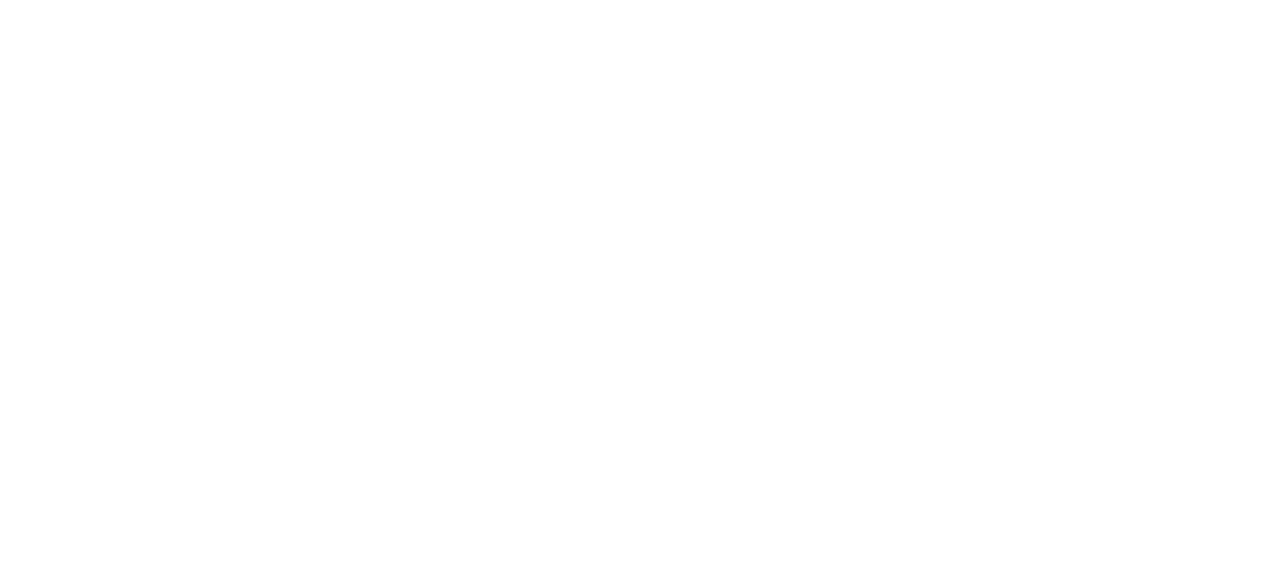
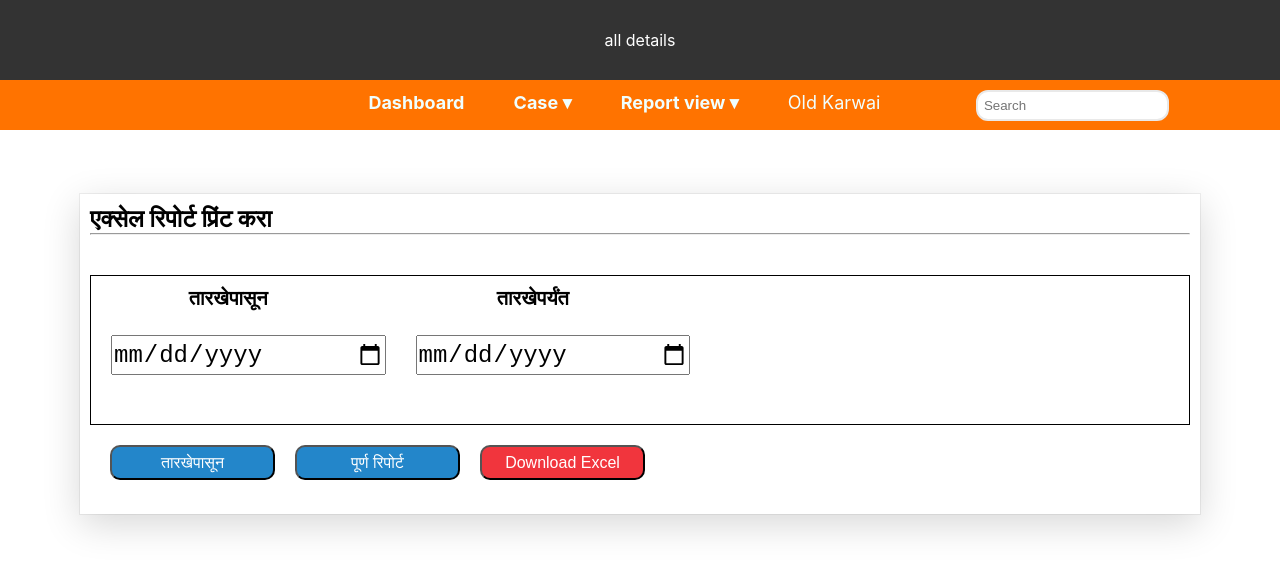
Before and after one commit to KunalMalusare25/101, a React (Create React App) app: page /#/makeexcel in a window 1280 px wide. Before the commit this address had no page. Shown: the top 572 px of the page. Built offline with nearby package versions, Linux system fonts and the light colour scheme.

Commit message:
first commit

```diff
--- a/src/App.js
+++ b/src/App.js
@@ -11,6 +11,9 @@
 import RejectReason from "./pages/Case/rejectreason/RejectReason";
 import Signin from "./pages/register/signin";
 import Login from "./pages/login/login";
+import MakeReport from "./pages/reportview/makereport/MakeReport";
+import Makeexcel from "./pages/reportview/makeexcel/Makeexcel";
+import Inforeport from "./pages/reportview/jaab/Inforeport";
 
 function App() {
   return (
@@ -26,6 +29,9 @@
           <Route path="closed" element={<Closed />} />
           <Route path="reject" element={<Reject />} />
           <Route path="rejectreason" element={<RejectReason />} />
+          <Route path="makereport" element={<MakeReport />} />
+          <Route path="makeexcel" element={<Makeexcel />} />
+          <Route path="inforeport" element={<Inforeport />} />
         </Route>
       </Routes>
     </HashRouter>
--- a/src/components/Head/header.js
+++ b/src/components/Head/header.js
@@ -95,17 +95,17 @@
               {isReportDropdownOpen && (
                 <ul className="dropdown-menu">
                   <li>
-                    <span onClick={() => handleNavigate("/make-report")}>
+                    <span onClick={() => handleNavigate("/makereport")}>
                       रिपोर्ट तयार करा
                     </span>
                   </li>
                   <li>
-                    <span onClick={() => handleNavigate("/excel-report")}>
+                    <span onClick={() => handleNavigate("/makeexcel")}>
                       एक्सेल रिपोर्ट प्रिंट करा
                     </span>
                   </li>
                   <li>
-                    <span onClick={() => handleNavigate("/info-report")}>
+                    <span onClick={() => handleNavigate("/inforeport")}>
                       कर्जदार माहिती
                     </span>
                   </li>
--- a/src/pages/Case/Inprocess.js
+++ b/src/pages/Case/Inprocess.js
@@ -111,14 +111,16 @@
                         openDropdownIndex === index ? "show" : ""
                       }`}
                     >
-                      <li onClick={() => handleNavigate("/")}>See</li>
-                      <li onClick={() => handleNavigate("/")}>
+                      <li onClick={() => handleNavigate("/dashboard")}>See</li>
+                      <li onClick={() => handleNavigate("/dashboard")}>
                         Create a Report
                       </li>
                       <li onClick={() => handleNavigate("/dashboard")}>
                         Upload the Document
                       </li>
-                      <li onClick={() => handleNavigate("/")}>Daily Name</li>
+                      <li onClick={() => handleNavigate("/dashboard")}>
+                        Daily Name
+                      </li>
                     </ul>
                   </div>
                 </td>
--- a/src/pages/Case/NewCase.js
+++ b/src/pages/Case/NewCase.js
@@ -59,11 +59,13 @@
         </p>
         <div className="btn">
           <button
+            onClick={() => handleNavigate("/dashboard")}
             style={{
               margin: "10px 0 0 15px",
               padding: "8px",
               color: "white",
               backgroundColor: "green",
+              cursor: "pointer",
               border: "none",
               borderRadius: "5px",
             }}
--- a/src/pages/Case/Reject.js
+++ b/src/pages/Case/Reject.js
@@ -107,12 +107,14 @@
                         openDropdownIndex === index ? "show" : ""
                       }`}
                     >
-                      <li onClick={() => handleNavigate("/")}>See</li>
-                      <li onClick={() => handleNavigate("/")}>Improve</li>
+                      <li onClick={() => handleNavigate("/dashboard")}>See</li>
+                      <li onClick={() => handleNavigate("/dashboard")}>
+                        Improve
+                      </li>
                       <li onClick={() => handleNavigate("/rejectreason")}>
                         Case Reject Reason
                       </li>
-                      <li onClick={() => handleNavigate("/")}>
+                      <li onClick={() => handleNavigate("/dashboard")}>
                         Transfer to AR
                       </li>
                     </ul>
--- /dev/null
+++ b/src/pages/reportview/jaab/Inforeport.js
@@ -0,0 +1,27 @@
+import React from "react";
+import "./inforeport.css";
+
+function Inforeport() {
+  return (
+    <>
+      <div className="jaab-container">
+        <div className="jaab-card">
+          <img src="\img\jaabimg.png" alt="img" />
+        </div>
+      </div>
+      <div className="jaab-btn">
+        <button
+          style={{
+            width: "10%",
+            height: "40px",
+            fontSize: "15px",
+          }}
+        >
+          नोटीस प्रिंट करा
+        </button>
+      </div>
+    </>
+  );
+}
+
+export default Inforeport;
--- /dev/null
+++ b/src/pages/reportview/jaab/inforeport.css
@@ -0,0 +1,22 @@
+.jaab-container {
+  display: flex;
+  align-items: center;
+  justify-content: center;
+  margin-top: 30px;
+  padding: 20px;
+}
+
+.jaab-card {
+  padding: 10px;
+  height: 60rem;
+  width: 79rem;
+  background: white;
+  border-radius: 10px;
+  box-shadow: rgba(0, 0, 0, 0.16) 0px 10px 36px 0px,
+    rgba(0, 0, 0, 0.06) 0px 0px 0px 1px;
+}
+.jaab-btn {
+  border-radius: 5px;
+  justify-content: center;
+  text-align: center;
+}
--- /dev/null
+++ b/src/pages/reportview/makeexcel/Makeexcel.js
@@ -0,0 +1,41 @@
+import React from "react";
+import "./makeexcel.css";
+function Makeexcel() {
+  return (
+    <div className="make-excel">
+      <div className="excel-card">
+        <h2>एक्सेल रिपोर्ट प्रिंट करा</h2>
+        <hr />
+        <br />
+        <div className="excel">
+          <div className="startdate">
+            <h4>तारखेपासून</h4>
+            <input type="date" className="excel-iptext" />
+          </div>
+          <div className="enddate">
+            <h4>तारखेपर्यंत</h4>
+            <input type="date" className="excel-iptext" />
+          </div>
+        </div>
+        <div
+          style={{
+            marginTop: "10px",
+            height: "60px",
+          }}
+        >
+          <button type="submit" style={{ background: "rgb(35, 134, 202)" }}>
+            तारखेपासून
+          </button>
+          <button type="submit" style={{ background: "rgb(35, 134, 202)" }}>
+            पूर्ण रिपोर्ट
+          </button>
+          <button type="submit" style={{ background: "rgb(241, 53, 61)" }}>
+            Download Excel
+          </button>
+        </div>
+      </div>
+    </div>
+  );
+}
+
+export default Makeexcel;
--- /dev/null
+++ b/src/pages/reportview/makeexcel/makeexcel.css
@@ -0,0 +1,62 @@
+.make-excel {
+  display: flex;
+  align-items: center;
+  justify-content: center;
+  margin-top: 5%;
+}
+.excel-card {
+  padding: 10px;
+  height: 20rem;
+  width: 70rem;
+  box-shadow: rgba(0, 0, 0, 0.16) 0px 10px 36px 0px,
+    rgba(0, 0, 0, 0.06) 0px 0px 0px 1px;
+}
+.excel-card h3 {
+  height: 40px;
+  padding: 5px;
+  color: rgb(0, 0, 0);
+  display: flex;
+  justify-content: center;
+  text-align: center;
+}
+.excel {
+  width: 100%;
+  height: 150px;
+  border: 1px solid rgb(0, 0, 0);
+  margin-top: 20px;
+  font-size: 20px;
+}
+.excel-iptext {
+  width: 100%;
+  height: 40px;
+  font-size: larger;
+  margin-left: 20px;
+  margin-top: 25px;
+  justify-content: space-evenly;
+}
+.excel-card button {
+  width: 15%;
+  height: 35px;
+  margin: 10px 0px 0px 20px;
+  border-radius: 10px;
+  color: white;
+  font-size: 1rem;
+}
+.excel {
+  display: flex;
+}
+
+.startdate {
+  width: 25%;
+  justify-content: center;
+  text-align: center;
+  margin-top: 10px;
+  margin-right: 30px;
+}
+
+.enddate {
+  width: 25%;
+  justify-content: center;
+  text-align: center;
+  margin-top: 10px;
+}
--- /dev/null
+++ b/src/pages/reportview/makereport/MakeReport.js
@@ -0,0 +1,11 @@
+import React from "react";
+
+function MakeReport() {
+  return (
+    <div>
+      <h1>MakeReport</h1>
+    </div>
+  );
+}
+
+export default MakeReport;
```
Also changed, not shown: public/img/jaabimg.png (added), src/pages/reportview/jaab/img/jaabimg.png (added), src/pages/reportview/makereport/makereport.css (added).
